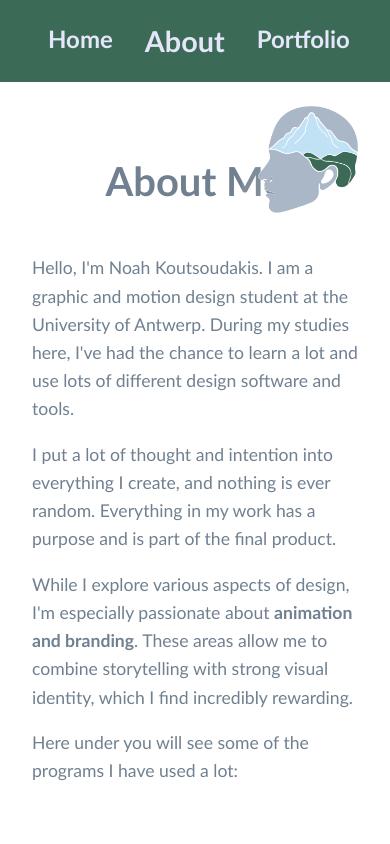
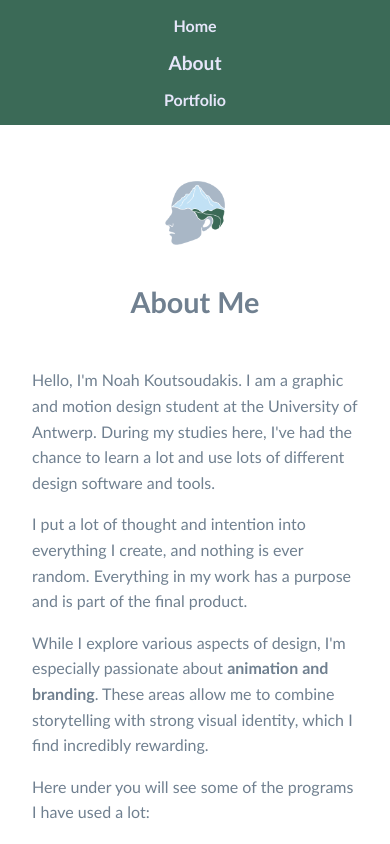
Before and after one commit to ktske/ktske.github.io, a plain HTML site: page about.html in a window 390 px wide. Shown: the top 844 px of the page. Drawn offline with Linux system fonts and the light colour scheme.

Commit message:
Add files via upload

```diff
--- a/about.css
+++ b/about.css
@@ -20,15 +20,18 @@ header {
 
 nav {
     display: flex;
-    justify-content: space-around;
+    justify-content: center;
+    align-items: center;
     gap: 2rem;
+    flex-wrap: wrap;
+    text-align: center;
 }
 
 nav a {
     color: #E6E6FA;
     text-decoration: none;
     font-weight: bold;
-    font-size: 1.5rem;
+    font-size: clamp(1rem, 2vw, 1.5rem);
 }
 
 nav a:hover {
@@ -37,7 +40,7 @@ nav a:hover {
 
 nav a.active {
     font-weight: bold;
-    font-size: 1.8rem;
+    font-size: clamp(1.2rem, 2.5vw, 1.8rem);
 }
 
 
@@ -52,7 +55,7 @@ main {
 .about-main h1 {
     text-align: center;
     margin-bottom: 2rem;
-    font-size: 2.5rem;
+    font-size: clamp(1.8rem, 4vw, 2.5rem);
     color: #708090;
 }
 
@@ -71,7 +74,7 @@ main {
 }
 
 .logo {
-    max-width: 100px;
+    max-width: clamp(70px, 10vw, 100px);
     height: auto;
 }
 
@@ -81,10 +84,11 @@ main {
     gap: 2rem;
     align-items: center;
     margin-bottom: 3rem;
+    flex-wrap: wrap;
 }
 
 .bio-text p {
-    font-size: 1.1rem;
+    font-size: clamp(1rem, 1.5vw, 1.1rem);
     line-height: 1.6;
     margin-bottom: 1rem;
     color: #708090;
@@ -100,8 +104,7 @@ main {
 }
 
 .program-box {
-    flex: 1 1 30%;
-    max-width: 180px;
+    flex: 1 1 clamp(140px, 30%, 180px);
     text-align: center;
 }
 
@@ -123,9 +126,30 @@ footer {
 }
 
 
+@media (max-width: 1024px) {
+    .logo {
+        max-width: clamp(60px, 8vw, 80px);
+    }
+}
+
+
 @media (max-width: 768px) {
+    header {
+        padding: 1rem;
+    }
+
+    nav {
+        flex-direction: column;
+        gap: 1rem;
+    }
+
     .bio {
         flex-direction: column;
+    }
+
+    .logo-box {
+        position: static;
+        margin-bottom: 2rem;
     }
 
     .program-box {
@@ -133,6 +157,7 @@ footer {
     }
 }
 
+
 @media (max-width: 480px) {
     .program-box {
         flex: 1 1 100%;
--- a/about.html
+++ b/about.html
@@ -9,9 +9,9 @@
   <body>
     <header>
       <nav>
-        <a href="index.html">Home</a>
-        <a href="about.html" class="active">About</a>
-        <a href="portfolio.html">Portfolio</a>
+        <a href="/index.html">Home</a>
+        <a href="/about.html" class="active">About</a>
+        <a href="/portfolio.html">Portfolio</a>
       </nav>
     </header>
 
--- a/home.css
+++ b/home.css
@@ -5,13 +5,11 @@ body {
     flex-direction: column;
     min-height: 100vh;
 
-
     background-image: url("/images/background.jpg");
     background-size: cover;
     background-position: center;
     background-repeat: no-repeat;
 }
-
 
 header {
     background-color: #3B6A57;
@@ -21,15 +19,18 @@ header {
 
 nav {
     display: flex;
-    justify-content: space-around;
+    justify-content: center;
+    align-items: center;
     gap: 2rem;
+    flex-wrap: wrap;
+    text-align: center;
 }
 
 nav a {
     color: #E6E6FA;
     text-decoration: none;
     font-weight: bold;
-    font-size: 1.5rem;
+    font-size: clamp(1rem, 2vw, 1.5rem);
 }
 
 nav a:hover {
@@ -38,7 +39,7 @@ nav a:hover {
 
 nav a.active {
     font-weight: bold;
-    font-size: 1.8rem;
+    font-size: clamp(1.2rem, 2.5vw, 1.8rem);
 }
 
 main {
@@ -51,30 +52,28 @@ main {
     position: absolute;
     top: 1rem;
     right: 1rem;
-    max-width: 200px;
+    max-width: clamp(80px, 15vw, 200px);
     height: auto;
 }
 
 .name {
-    font-size: 4rem;
+    font-size: clamp(2rem, 5vw, 4rem);
     font-weight: bold;
-    margin-bottom: 4rem;
+    margin-bottom: 2rem;
     margin-top: 8rem;
     text-align: left;
     color: #708090;
 }
 
 .description {
-    font-size: 1.2rem;
+    font-size: clamp(1rem, 2vw, 1.2rem);
     max-width: 600px;
     margin: 0 auto;
     text-align: center;
     line-height: 1.5;
     color: #708090;
+    padding: 0 1rem;
 }
-
-
-
 
 footer {
     background-color: #3B6A57;
@@ -86,14 +85,35 @@ footer {
 
 
 @media (max-width: 1024px) {
+    nav {
+        gap: 1.5rem;
+    }
+
     .logo {
-        max-width: 150px;
+        max-width: clamp(80px, 12vw, 150px);
     }
 }
 
 
 @media (max-width: 768px) {
+    header {
+        padding: 1rem;
+    }
+
+    nav {
+        flex-direction: column;
+        gap: 1rem;
+    }
+
+    .name {
+        text-align: center;
+        margin-top: 6rem;
+    }
+
     .logo {
-        max-width: 120px;
+        position: static;
+        display: block;
+        margin: 0 auto 2rem;
+        max-width: clamp(80px, 20vw, 120px);
     }
 }
--- a/portfilio.css
+++ b/portfilio.css
@@ -19,15 +19,18 @@ header {
 
 nav {
     display: flex;
-    justify-content: space-around;
+    justify-content: center;
+    align-items: center;
     gap: 2rem;
+    flex-wrap: wrap;
+    text-align: center;
 }
 
 nav a {
     color: #E6E6FA;
     text-decoration: none;
     font-weight: bold;
-    font-size: 1.5rem;
+    font-size: clamp(1rem, 2vw, 1.5rem);
 }
 
 nav a:hover {
@@ -36,7 +39,7 @@ nav a:hover {
 
 nav a.active {
     font-weight: bold;
-    font-size: 1.8rem;
+    font-size: clamp(1.2rem, 2.5vw, 1.8rem);
 }
 
 
@@ -47,7 +50,6 @@ main {
     margin: 0 auto;
     position: relative;
 }
-
 
 .logo-box {
     position: absolute;
@@ -63,15 +65,14 @@ main {
 }
 
 .logo {
-    max-width: 100px;
+    max-width: clamp(70px, 10vw, 100px);
     height: auto;
 }
-
 
 .portfolio-main h1 {
     text-align: center;
     margin-bottom: 3rem;
-    font-size: 2.5rem;
+    font-size: clamp(1.8rem, 4vw, 2.5rem);
     color: #708090;
 }
 
@@ -83,10 +84,8 @@ main {
     justify-content: center;
 }
 
-
 .portfolio-item {
-    flex: 1 1 30%;
-    max-width: 300px;
+    flex: 1 1 clamp(250px, 30%, 300px);
     text-align: center;
     background-color: rgba(255, 255, 255, 0.05);
     border-radius: 10px;
@@ -108,7 +107,6 @@ main {
     color: #708090;
 }
 
-
 .portfolio-item:hover {
     transform: translateY(-5px);
     box-shadow: 0 8px 12px rgba(0, 0, 0, 0.2);
@@ -126,17 +124,30 @@ footer {
 
 @media (max-width: 1024px) {
     .logo {
-        max-width: 80px;
+        max-width: clamp(60px, 8vw, 80px);
     }
-}
 
-@media (max-width: 768px) {
     .portfolio-item {
         flex: 1 1 45%;
     }
 }
 
-@media (max-width: 480px) {
+
+@media (max-width: 768px) {
+    header {
+        padding: 1rem;
+    }
+
+    nav {
+        flex-direction: column;
+        gap: 1rem;
+    }
+
+    .logo-box {
+        position: static;
+        margin-bottom: 2rem;
+    }
+
     .portfolio-item {
         flex: 1 1 100%;
     }
```
Also changed, not shown: index.html (added, +31 -0 lines), portfolio.html (+3 -3 lines).
